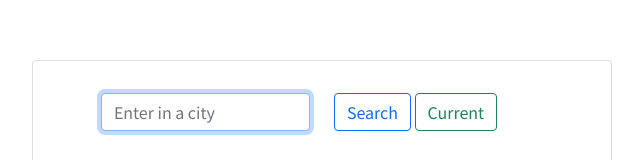
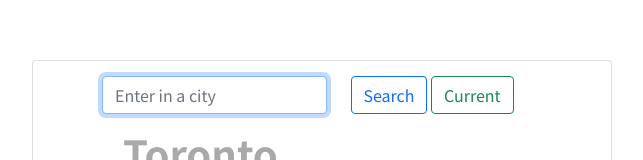
Before and after one commit to vvynz/vivians-weather-app, a plain HTML site: page index.html in a window 1280 px wide. Shown: the top 160 px of the page, without its empty margins (28-671 px from the left). Drawn offline with nearby package versions, Linux system fonts and the light colour scheme; no server answers.

Commit message:
made changes to the styling positioning of the search input, search & current buttons

```diff
--- a/src/styles.css
+++ b/src/styles.css
@@ -5,8 +5,8 @@ body {
 }
 
 .weather-app {
-  margin: 12px auto;
-  padding: 20px;
+  margin: auto 12px;
+  padding: 15px 12px 15px 45px;
   border: thin;
   max-width: 750px;
 }
```
